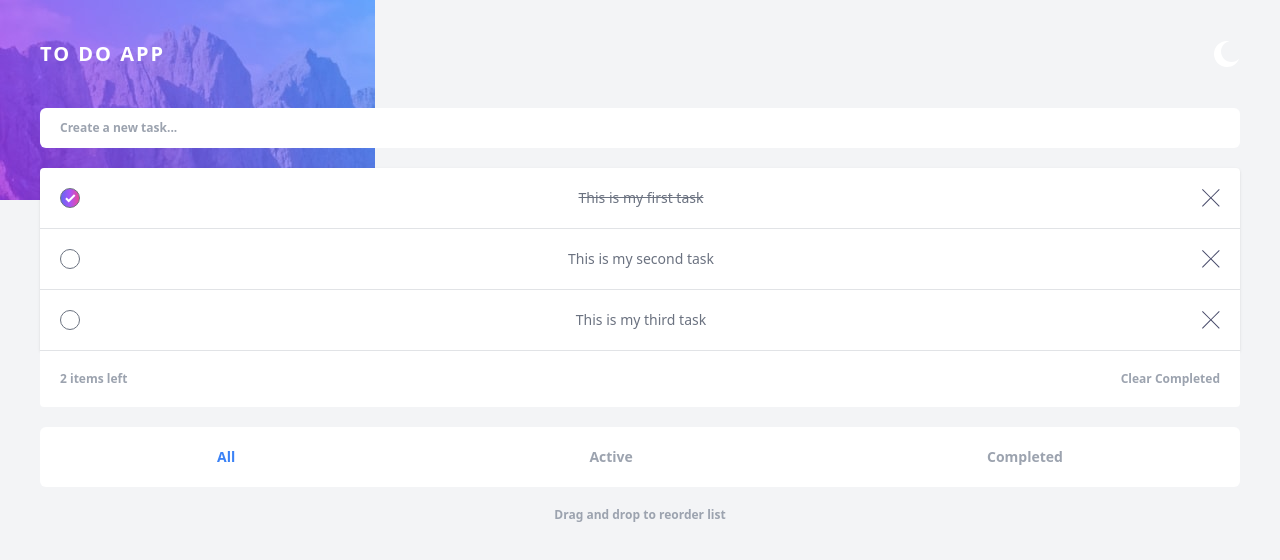
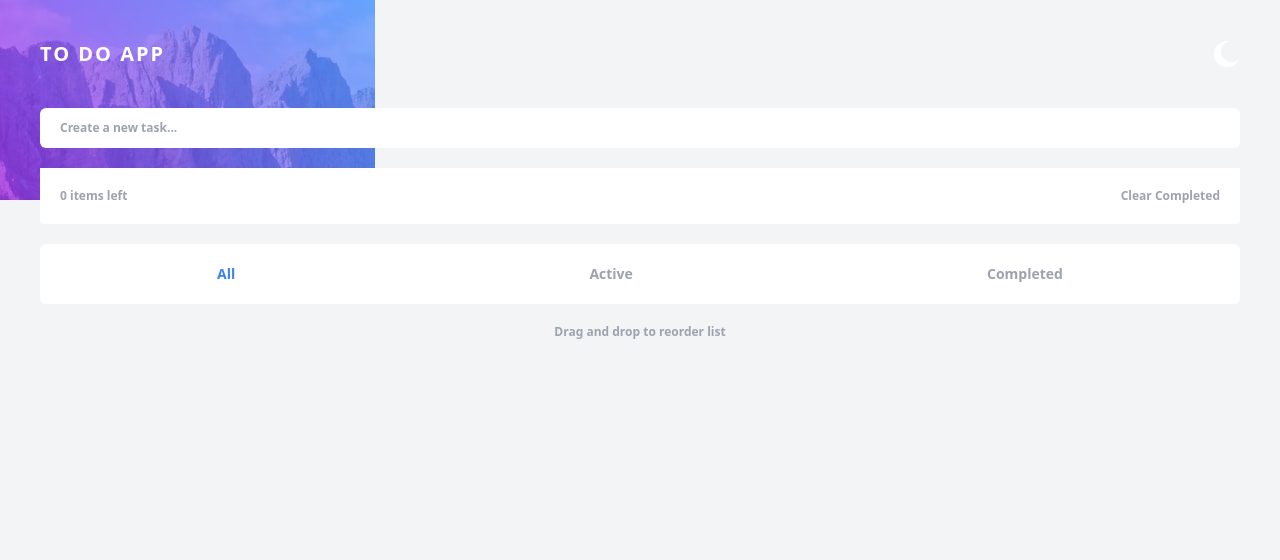
Before and after one commit to CandelaOlha/tailwind-react-to-do-app, a React (Vite) app: page / in a window 1280 px wide. Shown: the top 560 px of the page. Built offline with nearby package versions, Linux system fonts and the light colour scheme.

Commit message:
added logic to read tasks from localstorage

```diff
--- a/src/App.jsx
+++ b/src/App.jsx
@@ -2,17 +2,17 @@ import Header from "./components/Header";
 import MainContainer from "./components/MainContainer";
 import TasksFilter from "./components/TasksFilter";
 import Footer from "./components/Footer";
-import { useState } from "react";
+import { useState, useEffect } from "react";
 
-const initialStateTasks = [
-  { id: 1, description: "This is my first task", completed: true },
-  { id: 2, description: "This is my second task", completed: false },
-  { id: 3, description: "This is my third task", completed: false },
-];
+const initialStateTasks = JSON.parse(localStorage.getItem("tasks")) || [];
 
 const App = () => {
   const [tasks, setTasks] = useState(initialStateTasks);
   const [filter, setFilter] = useState("all");
+
+  useEffect(() => {
+    localStorage.setItem("tasks", JSON.stringify(tasks));
+  }, [tasks]);
 
   const addTask = (taskDescription) => {
     const newTask = {
```
